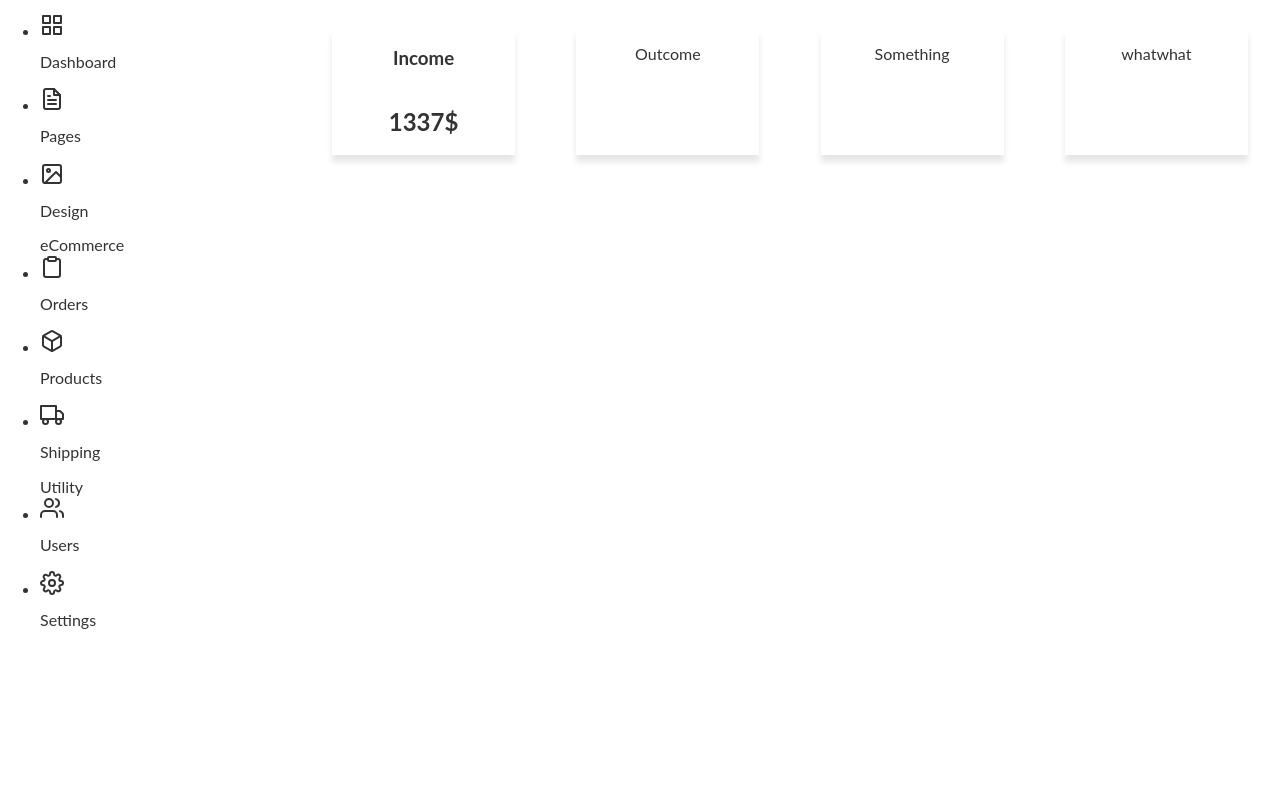
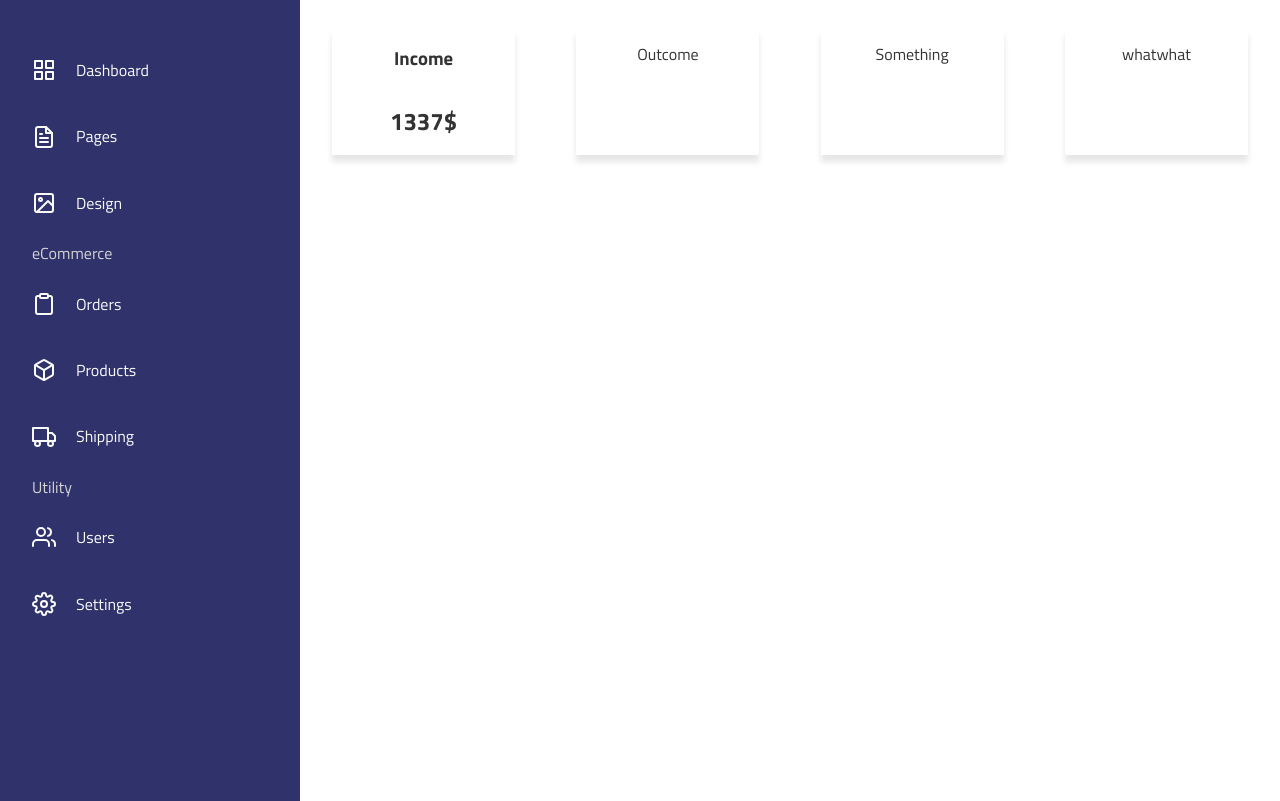
Before and after one commit to mathiasjor911/admin-panel, a website: page index.html in a window 1280 px wide. Shown: the part 63-864 px from the top of the page. Before the commit the page ends 800 px from the top, so only its background shows below. Drawn offline with nearby package versions, Linux system fonts and the light colour scheme.

Commit message:
merge shit

```diff
--- a/css/style.css
+++ b/css/style.css
@@ -1,2 +1,2 @@
-body{display:-ms-grid;display:grid;-ms-grid-columns:300px 1fr;grid-template-columns:300px 1fr;-ms-grid-rows:60px 1fr;grid-template-rows:60px 1fr;font-size:16px;color:#333;font-family:Lato,sans-serif}.logo{background:linear-gradient(90deg,#4b7bec,#2d98da);display:flex;align-content:center;justify-content:center}.logo span{color:#fff}.topbar{background:#fafafa;border-bottom:1px solid #b2b2b2}.content{padding:2rem}.content .topcontent{display:flex;flex-direction:row;justify-content:space-between}.content .topcontent .overview{width:20%;display:flex;align-items:center;flex-direction:column;box-shadow:0 7px 6px rgba(0,0,0,.1)}
+body{display:-ms-grid;display:grid;-ms-grid-columns:300px 1fr;grid-template-columns:300px 1fr;-ms-grid-rows:60px 1fr;grid-template-rows:60px 1fr;font-size:16px;color:#333;font-family:Titillium Web,sans-serif}.logo{background:#30336b;padding:0 2rem}.logo p{color:#fafafa;font-size:20px;font-weight:700}.topbar{background:#fafafa;border-bottom:1px solid #b2b2b2}.content{padding:2rem}.content .topcontent{display:flex;flex-direction:row;justify-content:space-between}.content .topcontent .overview{width:20%;display:flex;align-items:center;flex-direction:column;box-shadow:0 7px 6px rgba(0,0,0,.1)}.sidebar{background:#30336b;color:#fafafa;height:100%;padding:2rem}.sidebar ul{list-style:none;padding:0}.sidebar li{display:flex;align-items:center;margin:1rem 0}.sidebar p{margin-left:20px}.sidebar span{color:#d4d4d4}
 /*# sourceMappingURL=style.css.map */
```
Also changed, not shown: 1 other file.
